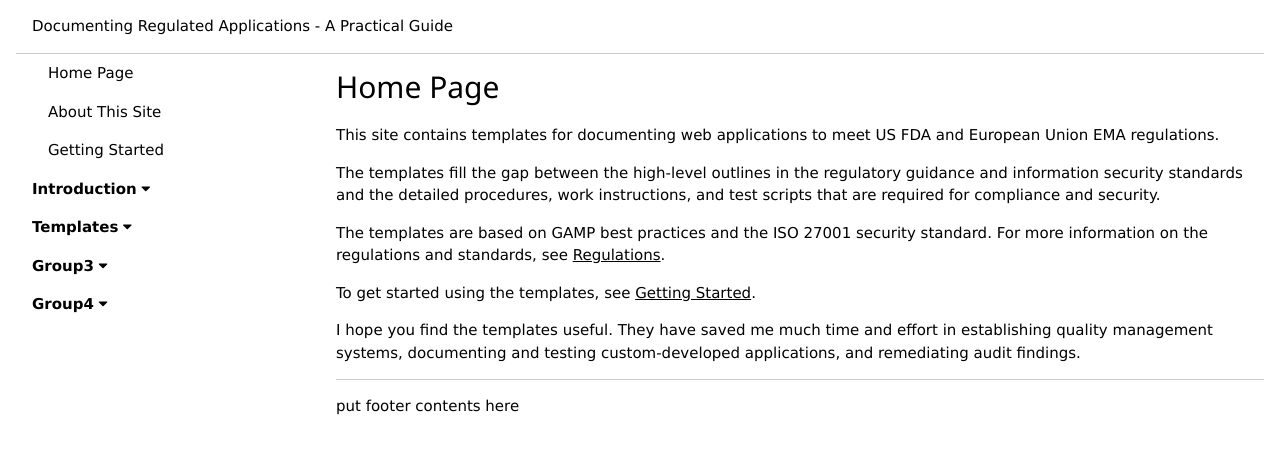
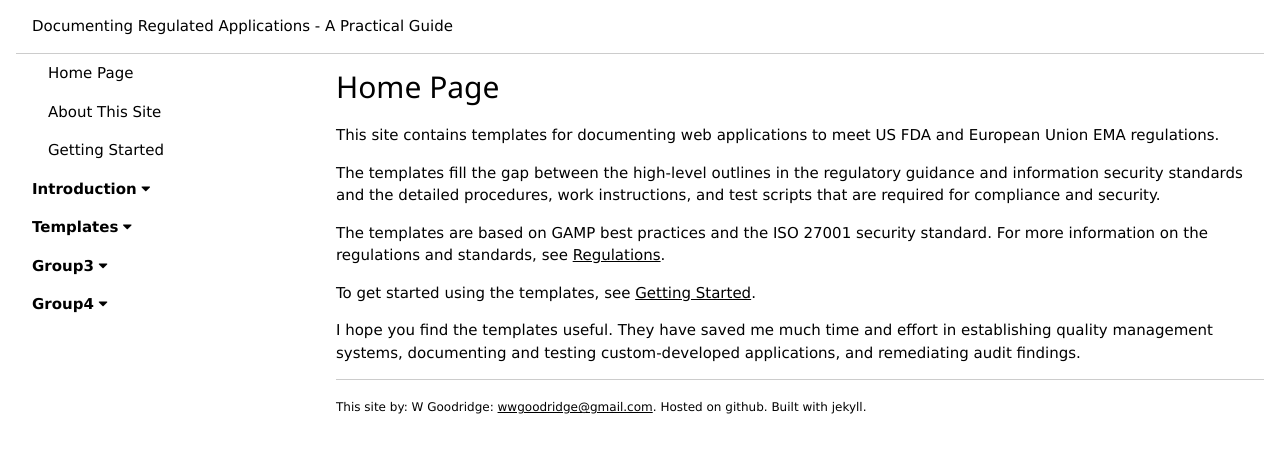
Before and after one commit to wgoodridge/regdocs, a Jekyll site: the page built from index.md, in a window 1280 px wide. Shown: the top 454 px of the page. Built offline with Jekyll 4.4.1, drawn with Linux system fonts in a browser that asks for light colours; nearby versions of some CDN libraries.

Commit message:
fix config and footer

```diff
--- a/_config.yml
+++ b/_config.yml
@@ -1,14 +1,14 @@
 name: Documenting and Testing
 title: Documenting Regulated Applications
 subtitle: A Practical Guide
-url:
-description: Website with templates for quickly documenting and testing regulated applications to FDA and EMEA regulations. Templates are based on GAMP best practices and ISO security standards with detailed instructions for easy customization.
+email: wwgoodridge@gmail.com
+description: Website with templates for documenting and testing applications to meet FDA and EMA regulations. Templates are based on GAMP best practices and ISO security standards with detailed instructions for easy customization.
 baseurl: /regdocs
 url: https://wgoodridge.github.io/regdocs
+author: W Goodridge
+
 kramdown:
  input: GFM
  auto_ids: true
  hard_wrap: false
  syntax_highlighter: rouge
-
-theme: jekyll-theme-minima
--- a/_includes/footer.html
+++ b/_includes/footer.html
@@ -1,3 +1,6 @@
 <div class="w3-border-top">
-  <p>put footer contents here</p>
-</div>
+
+  <p><small>
+    This site by: {{ site.author | escape }}: <a href="mailto:{{ site.email }}">{{ site.email}}</a>.  Hosted on github. Built with jekyll.
+</small></p>
+  </div>
```
